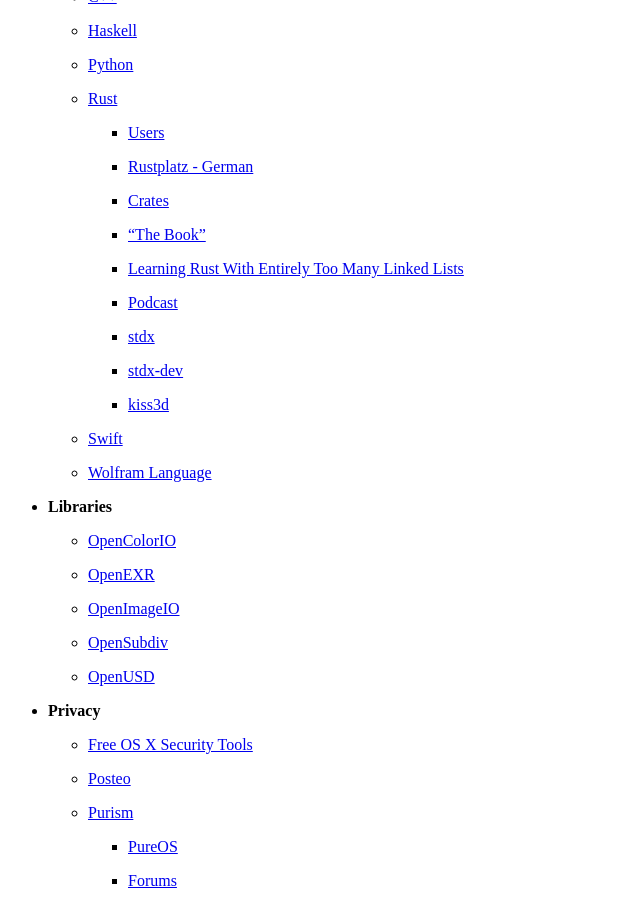
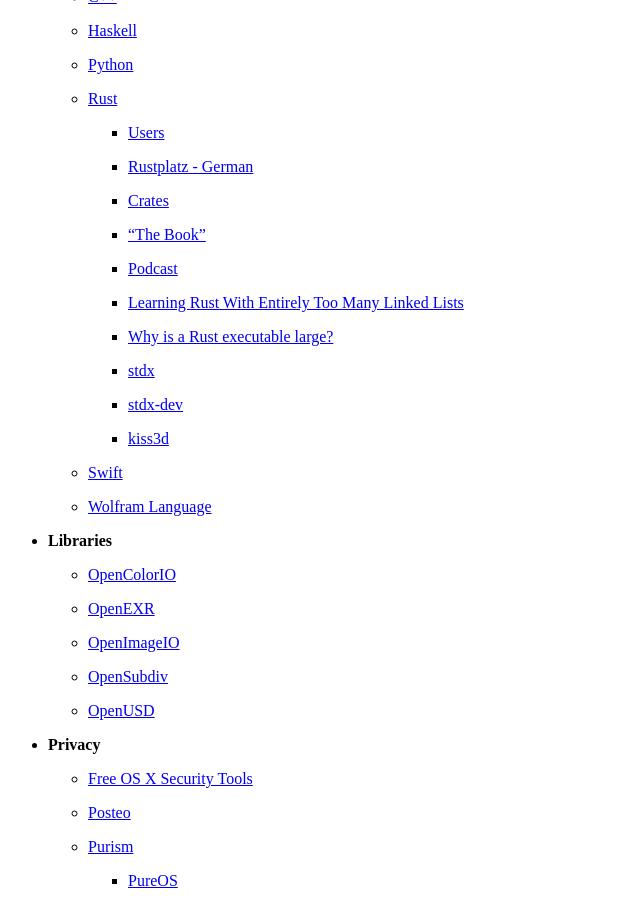
Before and after one commit to wahn/jan_walter_org, a Jekyll site: the page built from links/index.md, in a window 1280 px wide and 900 px high, scrolled down 3287 px. Shown: the whole window, without its empty margins (0-640 px from the left). Built offline with Jekyll 4.4.1, drawn with Linux system fonts in a browser that asks for light colours; Markdown is read by kramdown in place of the engine named in the settings.

Commit message:
Why is a Rust executable large?

```diff
--- a/links/index.md
+++ b/links/index.md
@@ -207,9 +207,11 @@
 
         + ["The Book"](https://doc.rust-lang.org/book)
 
+        + [Podcast](http://www.newrustacean.com)
+
         + [Learning Rust With Entirely Too Many Linked Lists](http://cglab.ca/~abeinges/blah/too-many-lists/book)
 
-        + [Podcast](http://www.newrustacean.com)
+        + [Why is a Rust executable large?](https://lifthrasiir.github.io/rustlog/why-is-a-rust-executable-large.html)
 
         <!--- + [rust-bindgen](https://github.com/crabtw/rust-bindgen) -->
 
```
